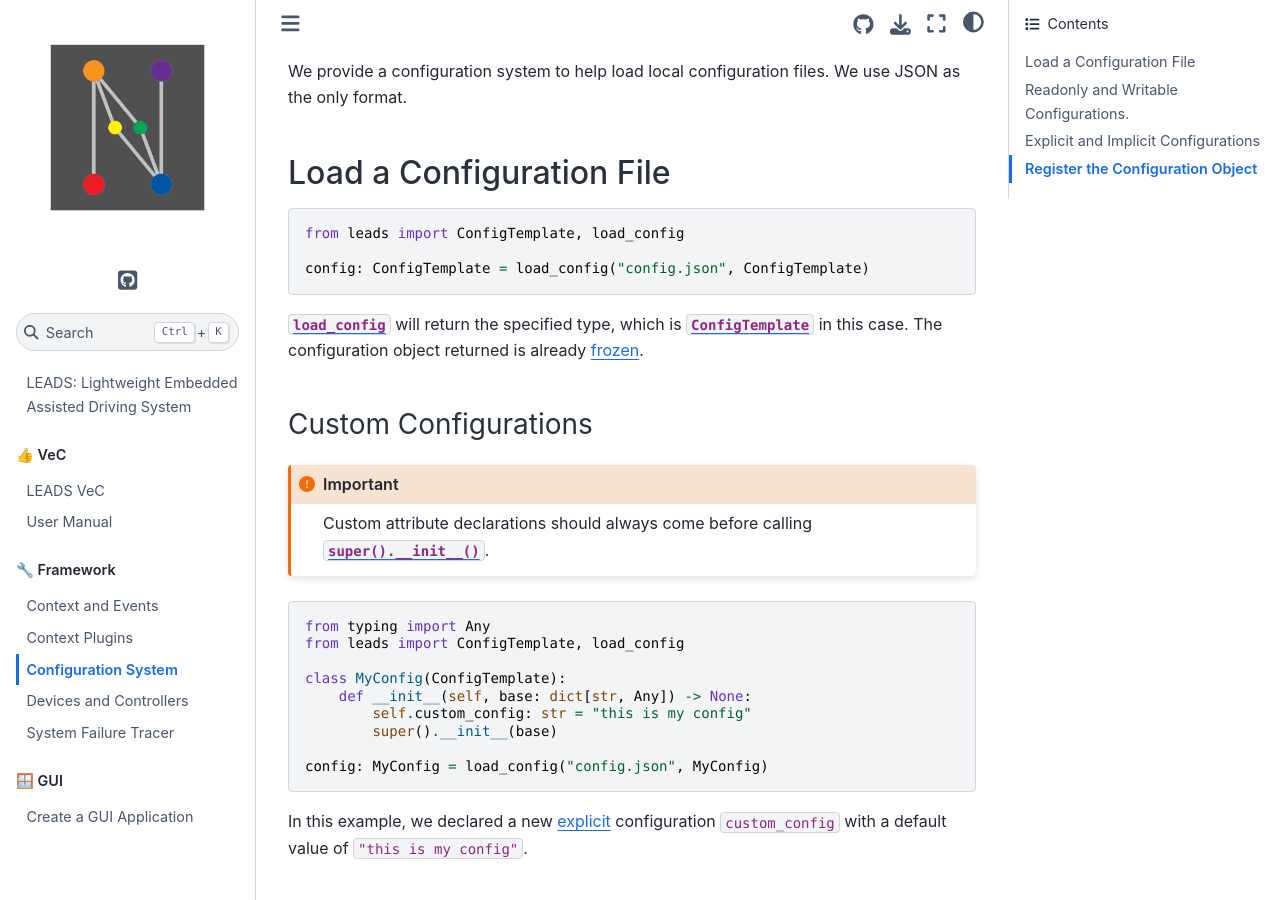
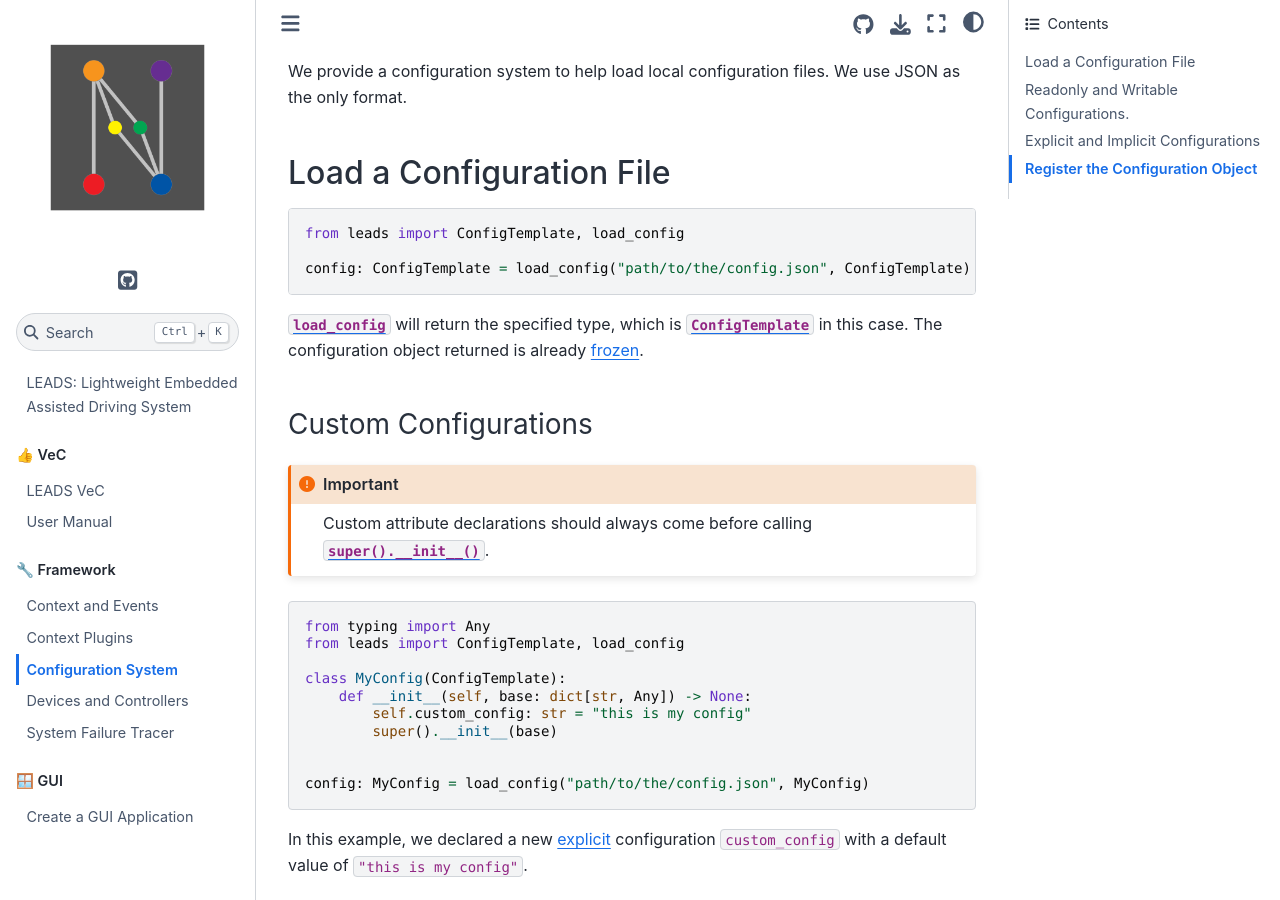
Before and after one commit to ProjectNeura/leads-docs, a Sphinx documentation site: the page built from docs/config.md, in a window 1280 px wide and 900 px high, scrolled down 268 px. Built offline with Sphinx 7.4.7 and the Sphinx Book theme 1.1.4, drawn with Linux system fonts in a browser that asks for light colours; pages that are not in the unit, such as notebooks, are missing from menus; some of the changed text lies outside the part shown.

Commit message:
Routine updates.

````diff
--- a/docs/config.md
+++ b/docs/config.md
@@ -15,7 +15,7 @@ We provide a configuration system to help load local configuration files. We use
 ```python
 from leads import ConfigTemplate, load_config
 
-config: ConfigTemplate = load_config("config.json", ConfigTemplate)
+config: ConfigTemplate = load_config("path/to/the/config.json", ConfigTemplate)
 ```
 
 [`load_config`](#leads.config.registry.load_config) will return the specified type, which is
@@ -38,7 +38,8 @@ class MyConfig(ConfigTemplate):
         self.custom_config: str = "this is my config"
         super().__init__(base)
 
-config: MyConfig = load_config("config.json", MyConfig)
+
+config: MyConfig = load_config("path/to/the/config.json", MyConfig)
 ```
 
 In this example, we declared a new [explicit](#explicit-and-implicit-configurations) configuration `custom_config` with
@@ -144,5 +145,5 @@ You can only register once.
 ```python
 from leads import ConfigTemplate, load_config, register_config
 
-register_config(load_config("config.json", ConfigTemplate))
+register_config(load_config("path/to/the/config.json", ConfigTemplate))
 ```
````
